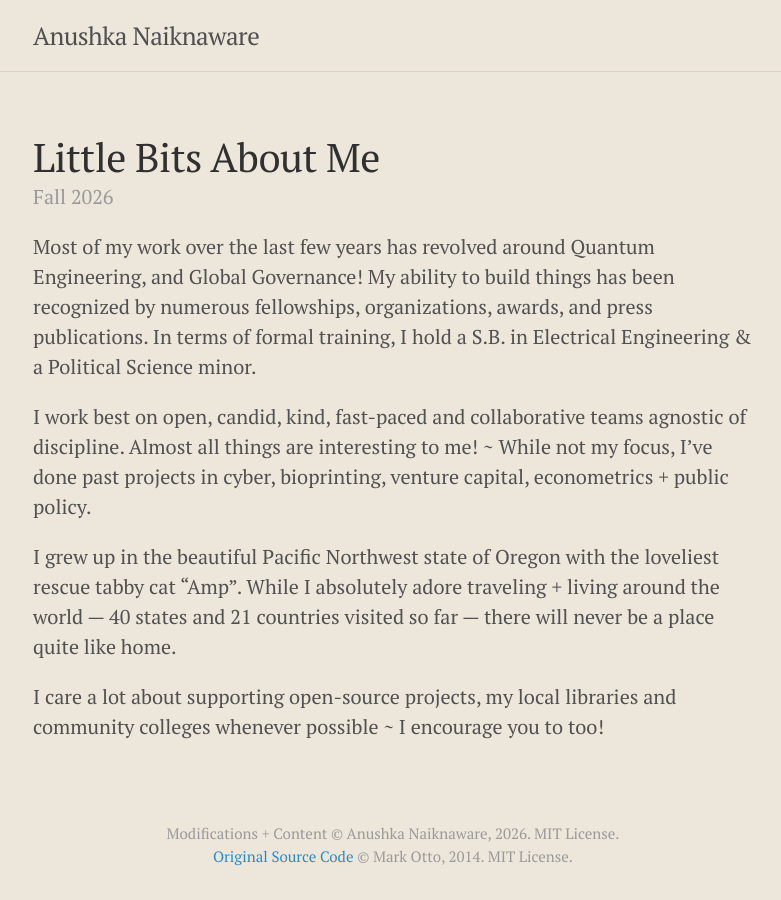
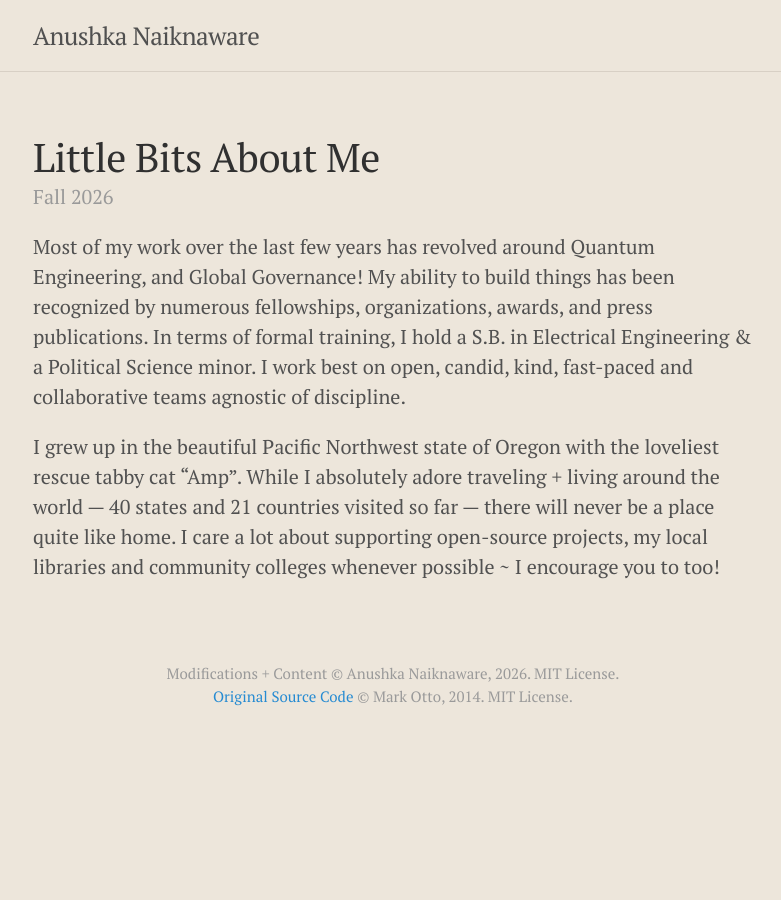
Before and after one commit to anushkanaiknaware/anushkanaiknaware.github.io, a Jekyll site: the page built from _posts/2026-08-21-intro.md, in a window 1280 px wide. Shown: the whole page, without its empty margins (247-1028 px from the left). Built offline with Jekyll 4.4.1, drawn with Linux system fonts in a browser that asks for light colours.

Commit message:
Refactor intro post for improved readability

```diff
--- a/_posts/2026-08-21-intro.md
+++ b/_posts/2026-08-21-intro.md
@@ -3,10 +3,6 @@ layout: post
 title: Little Bits About Me
 season: Fall
 ---
-Most of my work over the last few years has revolved around Quantum Engineering, and Global Governance! My ability to build things has been recognized by numerous fellowships, organizations, awards, and press publications. In terms of formal training, I hold a S.B. in Electrical Engineering & a Political Science minor.
+Most of my work over the last few years has revolved around Quantum Engineering, and Global Governance! My ability to build things has been recognized by numerous fellowships, organizations, awards, and press publications. In terms of formal training, I hold a S.B. in Electrical Engineering & a Political Science minor. I work best on open, candid, kind, fast-paced and collaborative teams agnostic of discipline.
 
-I work best on open, candid, kind, fast-paced and collaborative teams agnostic of discipline. Almost all things are interesting to me! ~ While not my focus, I've done past projects in cyber, bioprinting, venture capital, econometrics + public policy.
-
-I grew up in the beautiful Pacific Northwest state of Oregon with the loveliest rescue tabby cat "Amp". While I absolutely adore traveling + living around the world — 40 states and 21 countries visited so far — there will never be a place quite like home.
-
-I care a lot about supporting open-source projects, my local libraries and community colleges whenever possible ~ I encourage you to too!
+I grew up in the beautiful Pacific Northwest state of Oregon with the loveliest rescue tabby cat "Amp". While I absolutely adore traveling + living around the world — 40 states and 21 countries visited so far — there will never be a place quite like home. I care a lot about supporting open-source projects, my local libraries and community colleges whenever possible ~ I encourage you to too!
```
